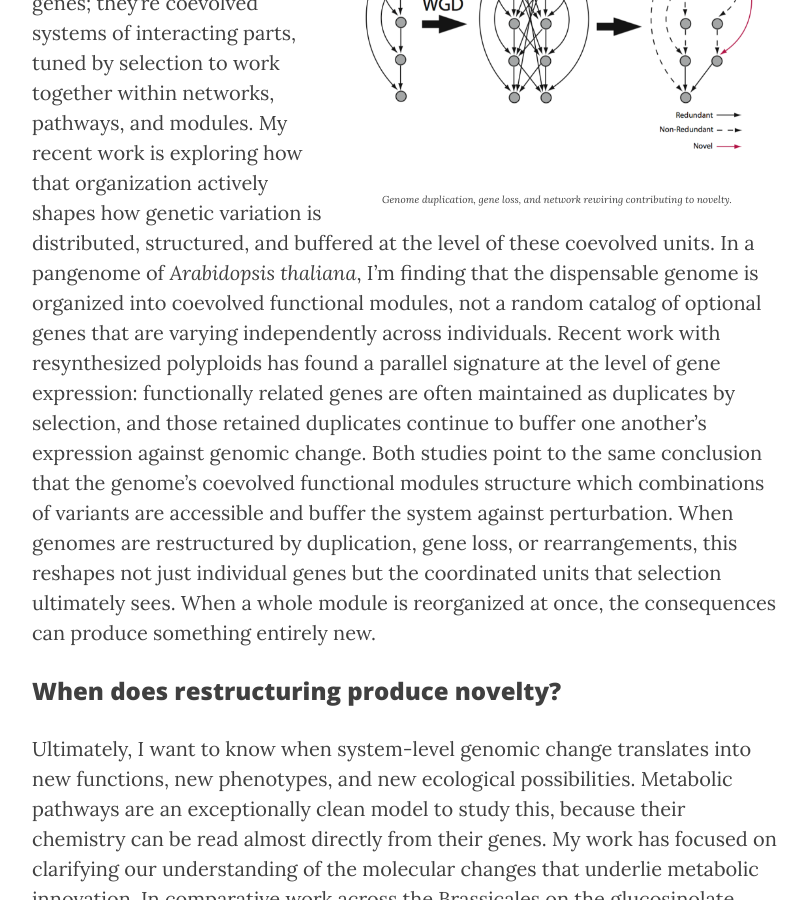
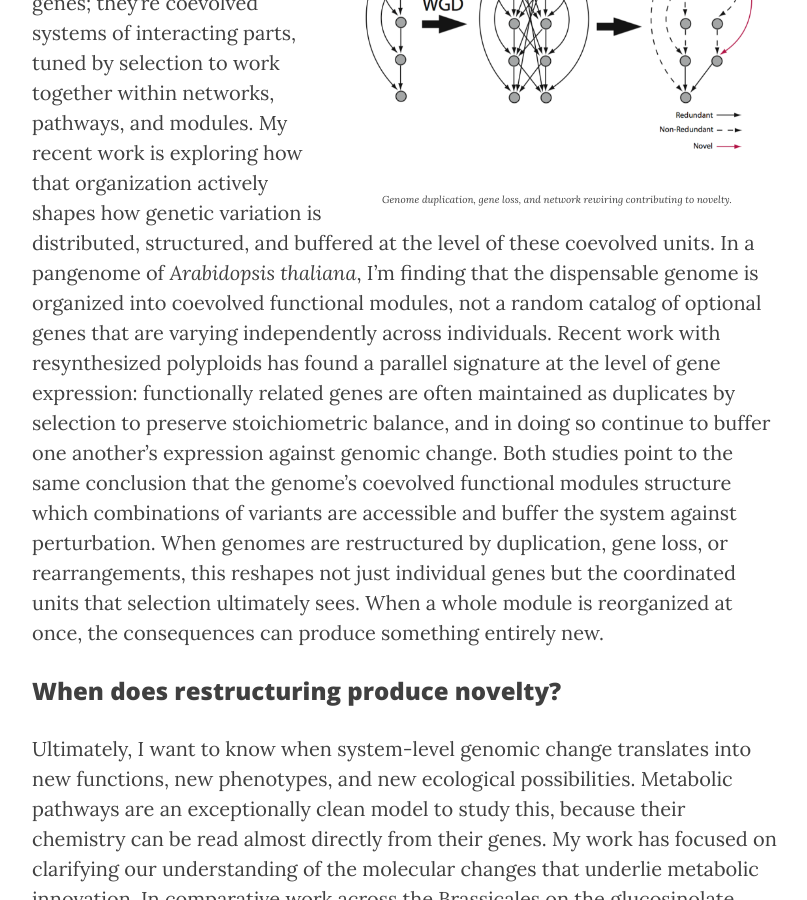
Before and after one commit to KevinABird/KevinABird.github.io, a Jekyll site: the page built from 3_research.md, in a window 1280 px wide and 900 px high, scrolled down 2028 px. Shown: the whole window, without its empty margins (233-1040 px from the left). Built offline with Jekyll 4.4.1, drawn with Linux system fonts in a browser that asks for light colours; nearby versions of some CDN libraries; some of the changed text lies outside the part shown.

Commit message:
Update 3_research.md

```diff
--- a/3_research.md
+++ b/3_research.md
@@ -33,7 +33,7 @@
 		</figcaption>
 </figure></div>
 
-Genomes aren't loose collections of independent genes; they're coevolved systems of interacting parts, tuned by selection to work together within networks, pathways, and modules. My recent work is exploring how that organization actively shapes how genetic variation is distributed, structured, and buffered at the level of these coevolved units. In a pangenome of *Arabidopsis thaliana*, I'm finding that the dispensable genome is organized into coevolved functional modules, not a random catalog of optional genes that are varying independently across individuals. Recent work with resynthesized polyploids has found a parallel signature at the level of gene expression: functionally related genes are often maintained as duplicates by selection, and those retained duplicates continue to buffer one another's expression against genomic change. Both studies point to the same conclusion that the genome's coevolved functional modules structure which combinations of variants are accessible and buffer the system against perturbation. When genomes are restructured by duplication, gene loss, or rearrangements, this reshapes not just individual genes but the coordinated units that selection ultimately sees. When a whole module is reorganized at once, the consequences can produce something entirely new.
+Genomes aren't loose collections of independent genes; they're coevolved systems of interacting parts, tuned by selection to work together within networks, pathways, and modules. My recent work is exploring how that organization actively shapes how genetic variation is distributed, structured, and buffered at the level of these coevolved units. In a pangenome of *Arabidopsis thaliana*, I'm finding that the dispensable genome is organized into coevolved functional modules, not a random catalog of optional genes that are varying independently across individuals. Recent work with resynthesized polyploids has found a parallel signature at the level of gene expression: functionally related genes are often maintained as duplicates by selection to preserve stoichiometric balance, and in doing so continue to buffer one another's expression against genomic change. Both studies point to the same conclusion that the genome's coevolved functional modules structure which combinations of variants are accessible and buffer the system against perturbation. When genomes are restructured by duplication, gene loss, or rearrangements, this reshapes not just individual genes but the coordinated units that selection ultimately sees. When a whole module is reorganized at once, the consequences can produce something entirely new.
 
 
 
```
Also changed, not shown: other parts of 3_research.md (+1 -1 lines).
